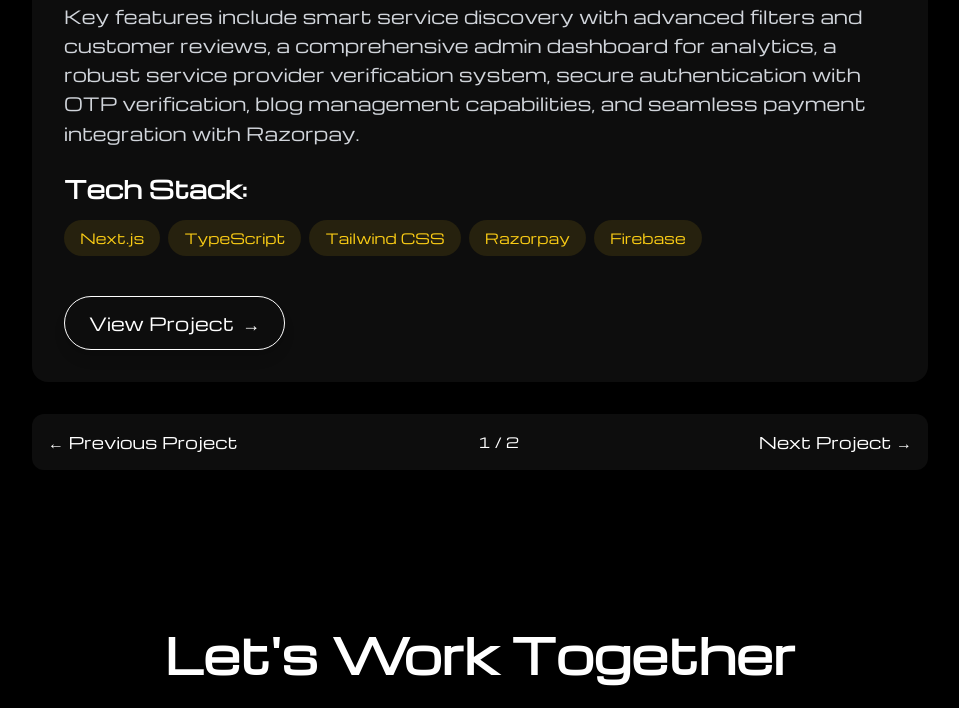
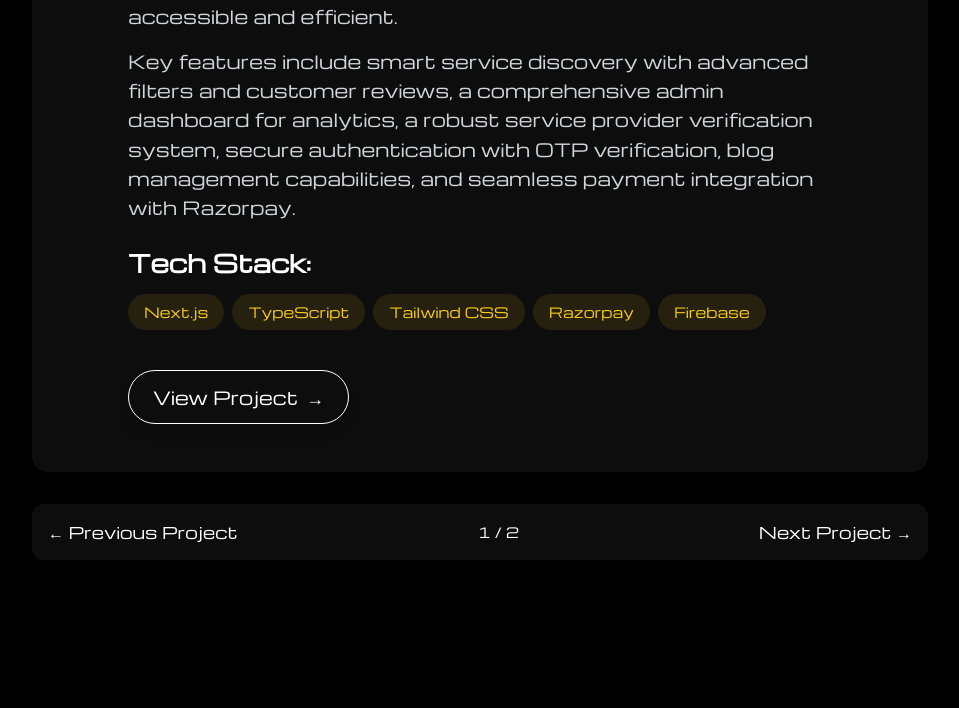
Before and after one commit to jayp927/Portfolio2, a Next.js app: page / in a window 1280 px wide. Shown: the part 3272-3980 px from the top of the page, without its empty margins (160-1119 px from the left). Built offline with nearby package versions, Linux system fonts and the light colour scheme.

Commit message:
carousel fix

```diff
--- a/app/components/Projects.tsx
+++ b/app/components/Projects.tsx
@@ -35,10 +35,19 @@ const Projects = () => {
     setCurrentImageIndex((prev) => (prev - 1 + currentProject.images.length) % currentProject.images.length)
   }
 
+  const contentVariants = {
+    hidden: { opacity: 0, y: 20 },
+    visible: {
+      opacity: 1,
+      y: 0,
+      transition: { duration: 0.6, ease: [0.22, 1, 0.36, 1] },
+    },
+  };
+
   return (
     <section id="projects" className="py-20 px-0 relative">
       {/* PROJECTS Carousel */}
-      <div className="relative min-w-screen bg-[#eee] z-0 overflow-hidden flex flex-col items-center justify-end py-2">
+      <div className="relative w-full bg-[#eee] py-2 z-0 overflow-hidden flex flex-col items-center justify-end">
         <div className="relative w-full h-16 flex items-center overflow-hidden">
           <span className="whitespace-nowrap font-extrabold text-blue-900 text-2xl tracking-wide px-2 animate-marquee">
             {projectsWords}
@@ -107,47 +116,49 @@ const Projects = () => {
                 </div>
               </div>
 
-              <div className="space-y-6">
-                <h3 className="text-4xl font-bold text-white">{currentProject.name}</h3>
-                <div className="space-y-4">
+              <div className="space-y-6 px-4 md:px-8 lg:px-16 py-4">
+                <motion.h3 variants={contentVariants} className="text-4xl font-bold text-white">{currentProject.name}</motion.h3>
+                <motion.div variants={contentVariants} className="space-y-4">
                   {currentProject.description.map((paragraph: string, index: number) => (
-                    <p key={index} className="text-gray-300 text-lg leading-relaxed">
+                    <motion.p key={index} variants={contentVariants} className="text-gray-300 text-lg leading-relaxed">
                       {paragraph}
-                    </p>
+                    </motion.p>
                   ))}
-                </div>
-                <div>
+                </motion.div>
+                <motion.div variants={contentVariants}>
                   <h4 className="text-2xl font-bold text-white mb-4">Tech Stack:</h4>
                   <div className="flex flex-wrap gap-2">
                     {currentProject.techStack.map((tech: string, index: number) => (
-                      <span
+                      <motion.span
                         key={index}
+                        variants={contentVariants}
                         className="px-4 py-2 bg-yellow-400/10 text-yellow-400 rounded-full text-sm"
                       >
                         {tech}
-                      </span>
+                      </motion.span>
                     ))}
                   </div>
-                </div>
+                </motion.div>
                 {currentProject.collaborators && (
-                  <div>
+                  <motion.div variants={contentVariants}>
                     <h4 className="text-2xl font-bold text-white mb-4">Collaborators:</h4>
                     <div className="flex flex-wrap gap-4">
                       {currentProject.collaborators.map((collaborator: { name: string; role: string; linkedin: string; }, index: number) => (
-                        <a
+                        <motion.a
                           key={index}
+                          variants={contentVariants}
                           href={collaborator.linkedin}
                           target="_blank"
                           rel="noopener noreferrer"
                           className="text-gray-300 hover:text-yellow-400 transition-colors border-b border-gray-600 hover:border-yellow-400"
                         >
                           {collaborator.name} - {collaborator.role}
-                        </a>
+                        </motion.a>
                       ))}
                     </div>
-                  </div>
+                  </motion.div>
                 )}
-                <div className="pt-4">
+                <motion.div variants={contentVariants} className="pt-4">
                   <a
                     href={currentProject.url}
                     target="_blank"
@@ -156,32 +167,37 @@ const Projects = () => {
                   >
                     View Project <span className="ml-2">→</span>
                   </a>
-                </div>
+                </motion.div>
               </div>
             </motion.div>
           </AnimatePresence>
 
-          <div className="flex justify-between items-center bg-white/5 backdrop-blur-sm rounded-xl p-4">
-            <button
+          <motion.div
+            initial="hidden"
+            animate="visible"
+            variants={contentVariants}
+            className="flex justify-between items-center bg-white/5 backdrop-blur-sm rounded-xl p-4 mt-8"
+          >
+            <motion.button
+              variants={contentVariants}
               onClick={prevProject}
               className="text-white hover:text-yellow-400 transition-colors"
             >
               ← Previous Project
-            </button>
-            <span className="text-white text-sm">
+            </motion.button>
+            <motion.span variants={contentVariants} className="text-white text-sm">
               {currentProjectIndex + 1} / {projects.length}
-            </span>
-            <button
+            </motion.span>
+            <motion.button
+              variants={contentVariants}
               onClick={nextProject}
               className="text-white hover:text-yellow-400 transition-colors"
             >
               Next Project →
-            </button>
-          </div>
+            </motion.button>
+          </motion.div>
         </div>
       </div>
-
-
     </section>
   )
 }
```
